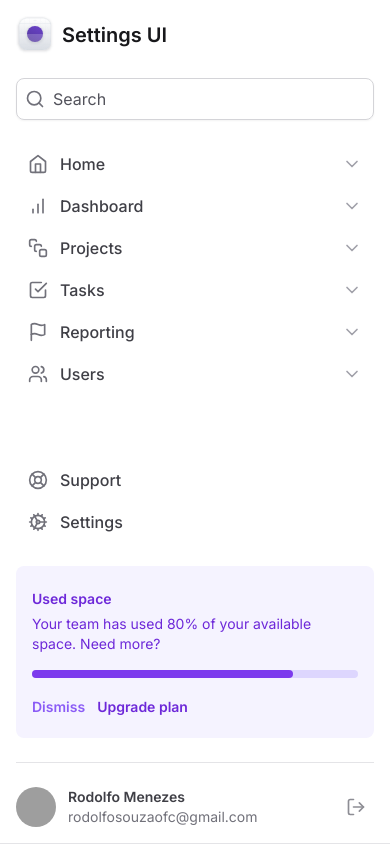
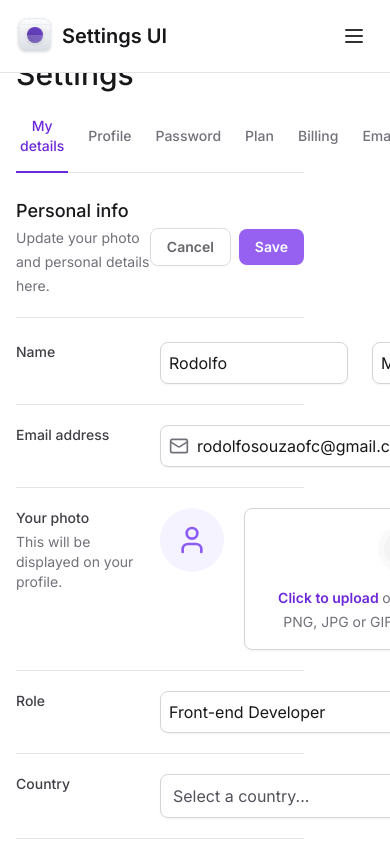
Before and after one commit to rodolfosouzamenezes/settings-responsive-ui, a Next.js app: page / in a window 390 px wide. Shown: the top 844 px of the page. Built offline with nearby package versions, Linux system fonts and the light colour scheme; grey boxes are pictures that could not be loaded.

Commit message:
feat:toogle sidebar

```diff
--- a/package.json
+++ b/package.json
@@ -10,6 +10,7 @@
   },
   "dependencies": {
     "@formkit/auto-animate": "^0.8.1",
+    "@radix-ui/react-collapsible": "^1.0.3",
     "@radix-ui/react-select": "^2.0.0",
     "@radix-ui/react-tabs": "^1.0.4",
     "framer-motion": "^10.16.16",
--- a/src/app/layout.tsx
+++ b/src/app/layout.tsx
@@ -21,7 +21,9 @@
       <body className={inter.className}>
         <div className="grid min-h-screen grid-cols-app">
           <Sidebar />
-          <main className="px-8 pb-12 pt-8">{children}</main>
+          <main className="px-4 pb-12 pt-14 lg:col-start-2 lg:px-8 lg:pt-8">
+            {children}
+          </main>
         </div>
       </body>
     </html>
--- a/src/components/Sidebar/index.tsx
+++ b/src/components/Sidebar/index.tsx
@@ -1,3 +1,5 @@
+'use client'
+
 import {
   BarChart,
   CheckSquare,
@@ -5,22 +7,35 @@
   Flag,
   Home,
   LifeBuoy,
+  Menu,
   Search,
   SquareStack,
   Users,
 } from 'lucide-react'
+import * as Collapsible from '@radix-ui/react-collapsible'
 
 import { UsedSpaceWidget } from './used-space-widget'
 import { NavItem } from './nav-item'
 import { Profile } from './profile'
 import * as Input from '../input'
 import { Logo } from './logo'
+import { Button } from '../button'
 
 export function Sidebar() {
   return (
-    <aside className="fixed bottom-0 left-0 right-0 top-0 z-20 flex flex-col gap-6 border-b border-zinc-200 bg-white p-4 lg:relative lg:right-auto lg:w-80 lg:border-r lg:px-5 lg:py-8">
+    <Collapsible.Root className="fixed left-0 right-0 top-0 z-20 flex flex-col gap-6 border-b border-zinc-200 bg-white p-4 data-[state=open]:bottom-0 lg:right-auto lg:w-80 lg:border-r lg:px-5 lg:py-8 lg:data-[state=closed]:bottom-0">
+      <div className="flex items-center justify-between">
         <Logo />
-
+        <Collapsible.Trigger asChild className="lg:hidden">
+          <Button variant="ghost">
+            <Menu className="h-6 w-6" />
+          </Button>
+        </Collapsible.Trigger>
+      </div>
+      <Collapsible.Content
+        forceMount
+        className="flex flex-1 flex-col gap-6 data-[state=closed]:hidden lg:data-[state=closed]:flex"
+      >
         <Input.Root>
           <Input.Prefix>
             <Search className="h-5 w-5 text-zinc-500" />
@@ -48,6 +63,7 @@
 
           <Profile />
         </div>
-    </aside>
+      </Collapsible.Content>
+    </Collapsible.Root>
   )
 }
```
Also changed, not shown: 1 other file (tests, documents, lock files or other folders). Lines whose indentation alone changed are shown as unchanged.
